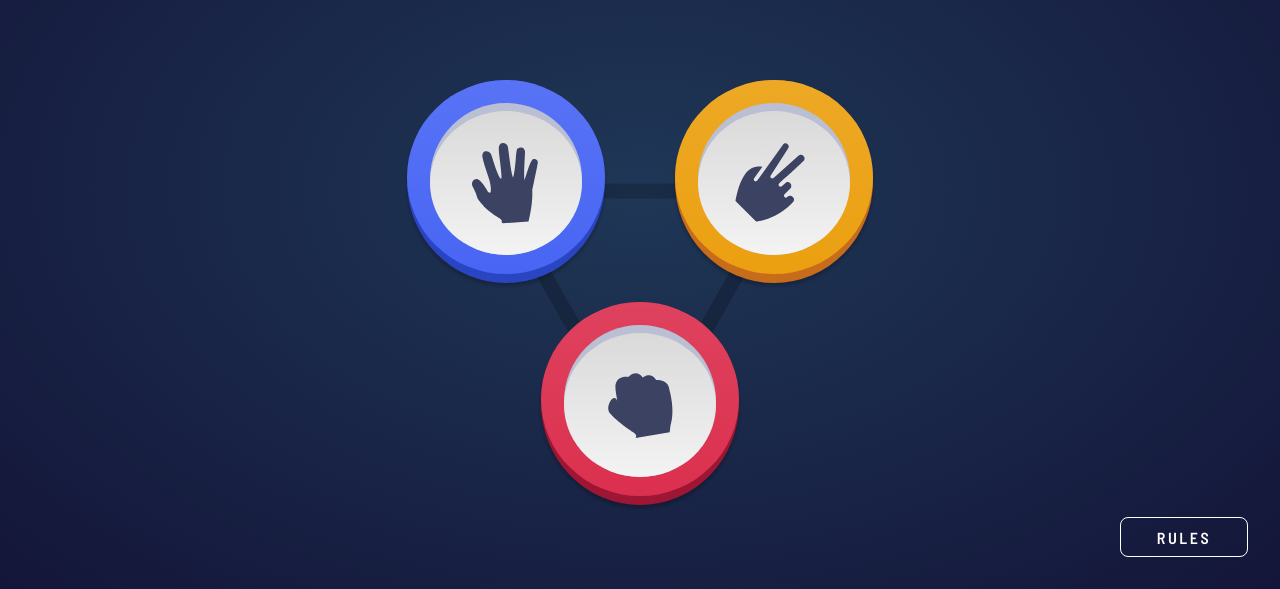
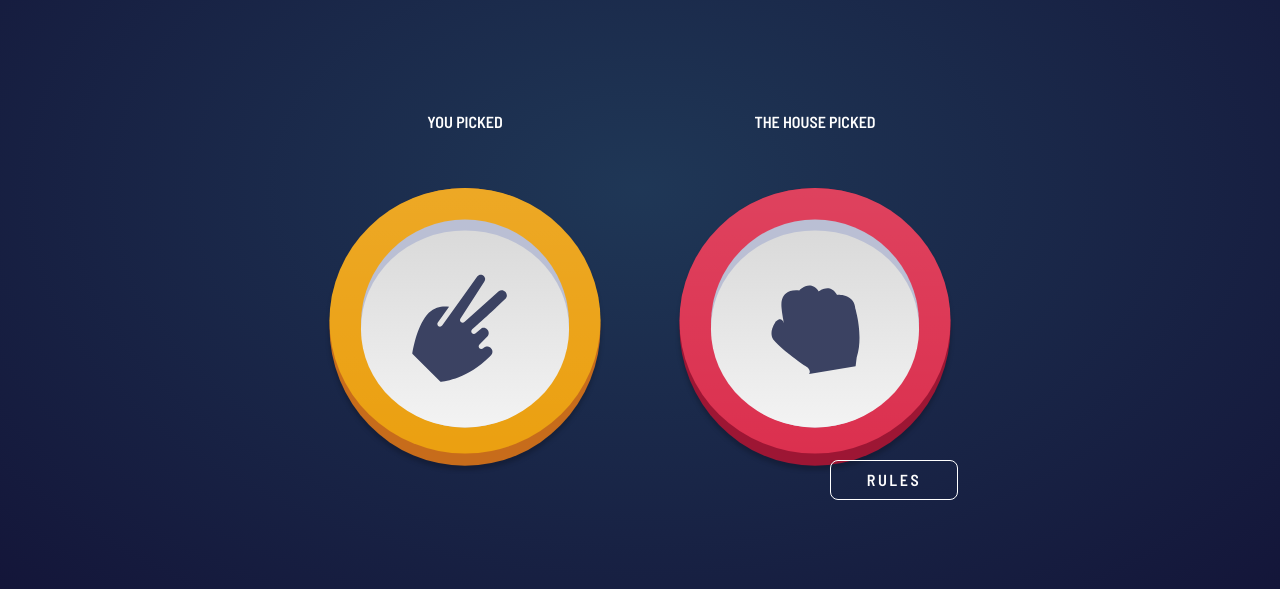
Before and after one commit to amt-theophilus-mercifield/rock-paper-scissors, a plain HTML site: page index.html in a window 1280 px wide. Shown: the part 211-800 px from the top of the page. Drawn offline with Linux system fonts and the light colour scheme.

Commit message:
work done on pre step 2 and step two - no JavaScript yet

```diff
--- a/index.html
+++ b/index.html
@@ -49,7 +49,9 @@
         </div>
 
         <div class="main-section">
-          <div id="bg-triangle">
+          <!-- Step One -->
+          <div id="step-one">
+            <div id="bg-triangle" class="step-one">
               <img src="images/bg-triangle.svg" alt="bg-triangle" />
             </div>
 
@@ -72,9 +74,34 @@
             </div>
           </div>
 
+          <!-- Step Two -->
+          <div class="step-two">
+            <div class="left side-container">
+              <div class="two-title">
+                <p id="title-text">YOU PICKED</p>
+              </div>
+              <div class="two-icon-container">
+                <img class="step-two-choice" src="/extra/desktop-full-scissors.svg" alt="step-your-choice">
+              </div>
+            </div>
+            <div class="right side-container">
+              <div class="two-title">
+                <p id="title-text">THE HOUSE PICKED</p>
+              </div>
+              <div class="two-icon-container">
+                <!-- <img src="/extra/pre-house-icon.svg" alt="step-two-scissors"> -->
+                <img class="step-two-choice" src="/extra/desktop-full-rock.svg" alt="computers-choice">
+              </div>
+            </div>
+          </div>
+
           <div class="footer">
             <button id="rules-button">rules</button>
           </div>
+        </div>
+
+        <!-- Modal Component -->
+
         <div id="rules-modal-background" class="modal hidden"></div>
         <div id="rules-modal-container" class="modal hidden">
           <div id="modal">
--- a/style.css
+++ b/style.css
@@ -261,6 +261,38 @@ body {
     display: none;
 }
 
+#step-one {
+    display: none;
+}
+
+.step-two {
+    display: flex;
+    justify-content: space-between;
+    width: 100%;
+    height: 100%;
+}
+
+.side-container {
+    display: flex;
+    flex-direction: column;
+    justify-content: space-evenly;
+    height: 100%;
+    width: 100%;
+}
+
+.two-icon-container {
+    display: flex;
+    width: 100%;
+    height: 100%;
+    justify-content: center;
+    align-items: center;
+}
+
+.step-two-choice {
+    width: 292.611px;
+    height: 286.699px;
+}
+
 @media (max-width: 768px) {
     .main-container {
         width: 311px;
@@ -271,7 +303,6 @@ body {
         display: flex;
         flex-direction: column;
         justify-content: center;
-
         width: 311px;
         height: 96px;
     }
```
Also changed, not shown: extra/pre-house-icon.svg (added), extra/step-two-scissors.svg (added). Lines whose indentation alone changed are shown as unchanged.
